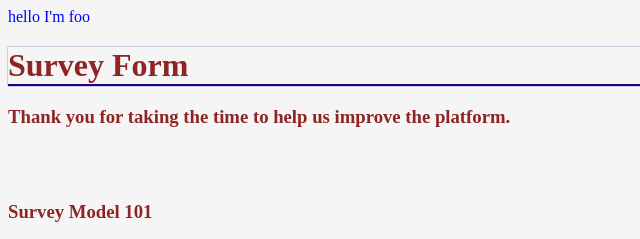
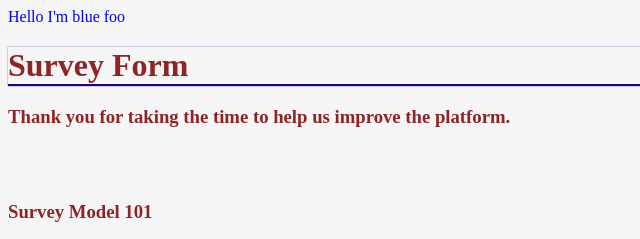
Before and after one commit to HarrisMBrad/Survey-Form, a website with bundled scripts: page index.html in a window 1280 px wide. Shown: the top 239 px of the page, 0-640 px from the left. Built offline with nearby package versions, Linux system fonts and the light colour scheme.

Commit message:
added blue foo

```diff
--- a/index.html
+++ b/index.html
@@ -6,8 +6,8 @@
 
 	<meta name="viewport" content="width=device-width, initial-scale=1" />
 	<meta name="theme-color" content="#000000" />
+	<p>Hello I'm blue foo</p>
 	<link rel="stylesheet" href="style.css">
-	<p>hello I'm foo</p>
 	<script src="https://www.gstatic.com/firebasejs/ui/6.0.0/firebase-ui-auth.js">
 	</script>
 	<link type="text/css" rel="stylesheet" href="https://www.gstatic.com/firebasejs/ui/6.0.0/firebase-ui-auth.css" />
```
